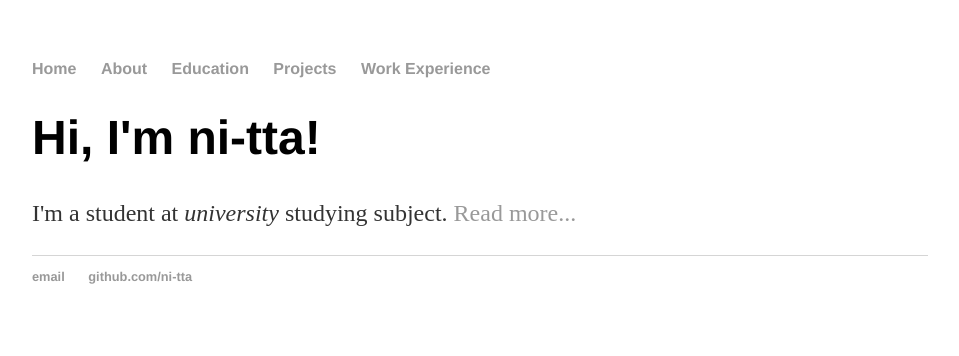
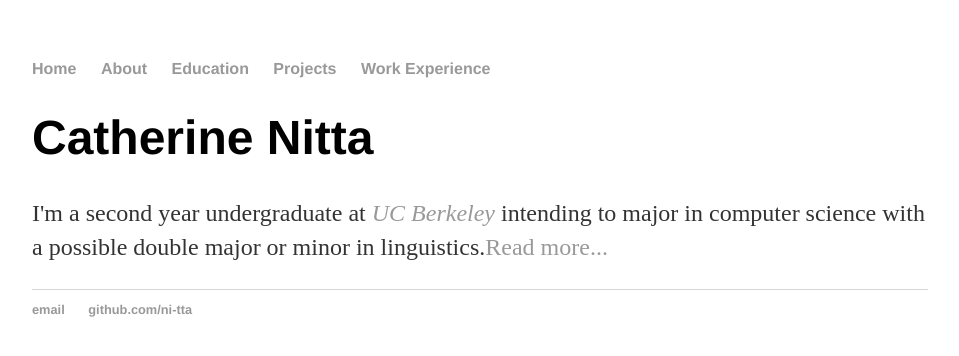
Before and after one commit to ni-tta/ni-tta.github.io, a Jekyll site: the page built from index.html, in a window 1280 px wide. Shown: the top 356 px of the page, without its empty margins (160-1119 px from the left). Built offline with Jekyll 4.4.1, drawn with Linux system fonts in a browser that asks for light colours.

Commit message:
Update index.html

```diff
--- a/index.html
+++ b/index.html
@@ -3,6 +3,6 @@ layout: default
 title: ni-tta
 ---
 <div class="blurb">
-	<h1>Hi, I'm ni-tta!</h1>
-	<p>I'm a student at <em>university</em> studying subject. <a href="/about">Read more...</a></p>
+	<h1>Catherine Nitta</h1>
+	<p><p>I'm a second year undergraduate at <a href="http://www.berkeley.edu/"><em>UC Berkeley</em></a> intending to major in computer science with a possible double major or minor in linguistics.<a href="/about">Read more...</a></p>
 </div><!-- /.blurb -->
```
